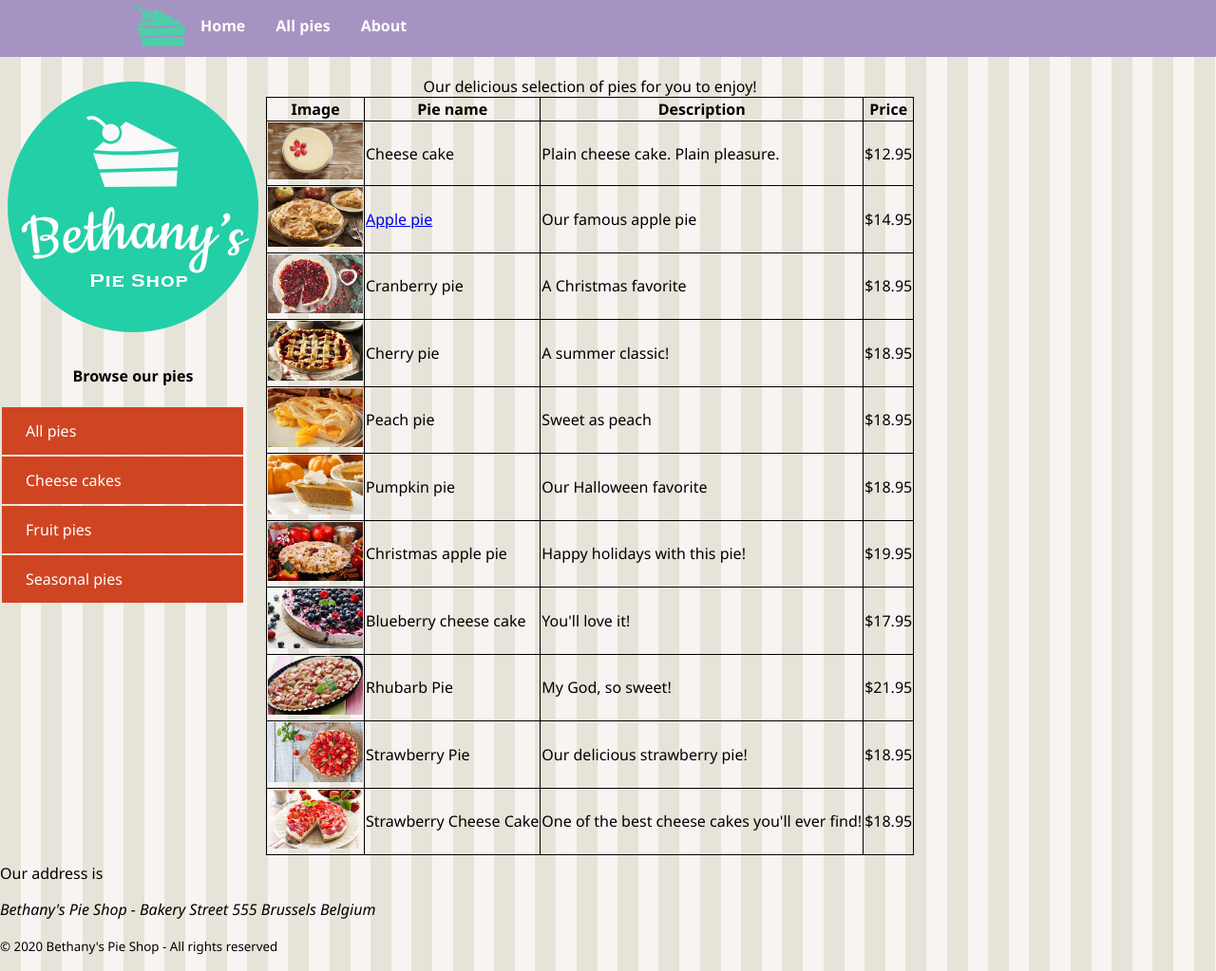
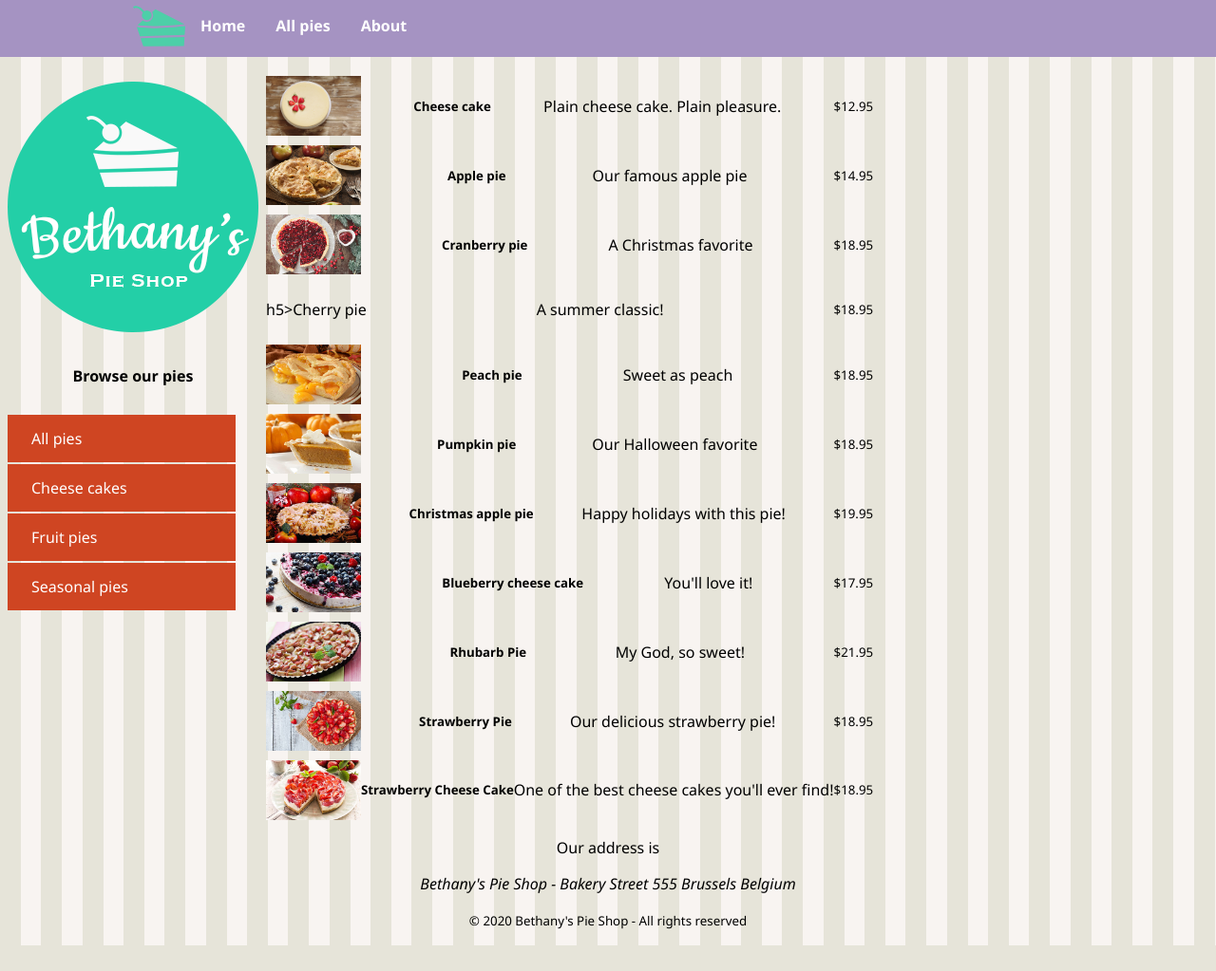
Before and after one commit to yildiztugba/Responsive-Pages-with-FlexBox, a plain HTML site: page pages/pieoverview.html in a window 1280 px wide. Shown: the whole page at 95% size. After the commit the page ends 996 px from the top, so only its background shows below. Drawn offline with Linux system fonts and the light colour scheme.

Commit message:
alignment,wrapping

```diff
--- a/css/styles.css
+++ b/css/styles.css
@@ -45,6 +45,7 @@ nav>ul>li a {
 .mainContent ul{
     padding-inline-start: 2px;
     margin-right: 1.5rem;
+    padding: .5rem;
 }
 
 .mainContent ul>a>li{
@@ -92,10 +93,28 @@ nav>ul>li a {
     margin: 5px 10px;
 }
 
+.main{
+    display: flex;
+    flex-direction: column;
+}
+.pieRow{
+    display: flex;
+    flex-direction: row;
+    margin-bottom: 10px;
+    justify-content: space-between;
+    flex-wrap: wrap;
+    align-items: center;
+}
+.leftMenu{
+    display: flex;
+    flex-direction: column;
+    align-items: center;
+}
 /*Footer*/
 footer {
    display: flex;
    flex-direction: column;
+   align-items: center;
 }
 footer > p, footer > address{
     margin: 0.5rem 0;
--- a/pages/pieoverview.html
+++ b/pages/pieoverview.html
@@ -37,88 +37,70 @@
             </ul>
         </aside>
         <main class="main">
-            <table border="1"
-                style="width:100%;border: 1px solid black;border-collapse: collapse; padding: 20px;border-spacing: 5px;">
-                <caption>
-                    Our delicious selection of pies for you to enjoy!
-                </caption>
-                <thead>
-                    <tr>
-                        <th>Image</th>
-                        <th>Pie name</th>
-                        <th>Description</th>
-                        <th>Price</th>
-                    </tr>
-                </thead>
-                <tbody>
-                    <tr>
-                        <td><img src="../images/products/cheesecakesmall.jpg" width="100"></td>
-                        <td>Cheese cake</td>
-                        <td>Plain cheese cake. Plain pleasure.</td>
-                        <td>$12.95</td>
-                    </tr>
-                    <tr>
-                        <td><img src="../images/products/applepiesmall.jpg" width="100"></td>
-                        <td><a href="applepie.html">Apple pie</a></td>
-                        <td>Our famous apple pie</td>
-                        <td>$14.95</td>
-                    </tr>
-                    <tr>
-                        <td><img src="../images/products/cranberrypiesmall.jpg" width="100"></td>
-                        <td>Cranberry pie</td>
-                        <td>A Christmas favorite</td>
-                        <td>$18.95</td>
-                    </tr>
-                    <tr>
-                        <td><img src="../images/products/cherrypiesmall.jpg" width="100"></td>
-                        <td>Cherry pie</td>
-                        <td>A summer classic!</td>
-                        <td>$18.95</td>
-                    </tr>
-                    <tr>
-                        <td><img src="../images/products/peachpiesmall.jpg" width="100"></td>
-                        <td>Peach pie</td>
-                        <td>Sweet as peach</td>
-                        <td>$18.95</td>
-                    </tr>
-                    <tr>
-                        <td><img src="../images/products/pumpkinpiesmall.jpg" width="100"></td>
-                        <td>Pumpkin pie</td>
-                        <td>Our Halloween favorite</td>
-                        <td>$18.95</td>
-                    </tr>
-                    <tr>
-                        <td><img src="../images/products/christmasapplepiesmall.jpg" width="100"></td>
-                        <td>Christmas apple pie</td>
-                        <td>Happy holidays with this pie!</td>
-                        <td>$19.95</td>
-                    </tr>
-                    <tr>
-                        <td><img src="../images/products/blueberrycheesecakesmall.jpg" width="100"></td>
-                        <td>Blueberry cheese cake</td>
-                        <td>You'll love it!</td>
-                        <td>$17.95</td>
-                    </tr>
-                    <tr>
-                        <td><img src="../images/products/rhubarbpiesmall.jpg" width="100"></td>
-                        <td>Rhubarb Pie</td>
-                        <td>My God, so sweet!</td>
-                        <td>$21.95</td>
-                    </tr>
-                    <tr>
-                        <td><img src="../images/products/strawberrypiesmall.jpg" width="100"></td>
-                        <td>Strawberry Pie</td>
-                        <td>Our delicious strawberry pie!</td>
-                        <td>$18.95</td>
-                    </tr>
-                    <tr>
-                        <td><img src="../images/products/strawberrycheesecakesmall.jpg" width="100"></td>
-                        <td>Strawberry Cheese Cake</td>
-                        <td>One of the best cheese cakes you'll ever find!</td>
-                        <td>$18.95</td>
-                    </tr>
-                </tbody>
-            </table>
+           <div class="pieRow">
+            <img src="../images/products/cheesecakesmall.jpg" width="100" height="63">
+            <h5>Cheese cake</h5>
+            <p>Plain cheese cake. Plain pleasure.</p>
+            <small>$12.95</small>
+           </div>
+           <div class="pieRow"><img src="../images/products/applepiesmall.jpg" width="100" height="63">
+            <h5>Apple pie</h5>
+            <p>Our famous apple pie</p>
+            <small>$14.95</small>
+        </div>
+           <div class="pieRow">
+            <img src="../images/products/cranberrypiesmall.jpg" width="100" height="63">
+            <h5>Cranberry pie</h5>
+            <p>A Christmas favorite</p>
+            <small>$18.95</small>
+           </div>
+           <div class="pieRow">
+            h5>Cherry pie</h5>
+            <p>A summer classic!</p>
+            <small>$18.95</small>
+           </div>
+           <div class="pieRow">
+            <img src="../images/products/peachpiesmall.jpg" width="100" height="63">
+            <h5>Peach pie</h5>
+            <p>Sweet as peach</p>
+            <small>$18.95</small>
+           </div>
+           <div class="pieRow">
+            <img src="../images/products/pumpkinpiesmall.jpg" width="100" height="63">
+            <h5>Pumpkin pie</h5>
+            <p>Our Halloween favorite</p>
+            <small>$18.95</small>
+           </div>
+           <div class="pieRow">
+            <img src="../images/products/christmasapplepiesmall.jpg" width="100" height="63">
+            <h5>Christmas apple pie</h5>
+            <p>Happy holidays with this pie!</p>
+            <small>$19.95</small>
+           </div>
+           <div class="pieRow">
+            <img src="../images/products/blueberrycheesecakesmall.jpg" width="100" height="63">
+            <h5>Blueberry cheese cake</h5>
+            <p>You'll love it!</p>
+            <small>$17.95</small>
+           </div>
+           <div class="pieRow">
+            <img src="../images/products/rhubarbpiesmall.jpg" width="100" height="63">
+            <h5>Rhubarb Pie</h5>
+            <p>My God, so sweet!</p>
+            <small>$21.95</small>
+           </div>
+           <div class="pieRow">
+            <img src="../images/products/strawberrypiesmall.jpg" width="100" height="63">
+            <h5>Strawberry Pie</h5>
+            <p>Our delicious strawberry pie!</p>
+            <small>$18.95</small>
+           </div>
+           <div class="pieRow">
+            <img src="../images/products/strawberrycheesecakesmall.jpg" width="100">
+            <h5>Strawberry Cheese Cake</h5>
+            <p>One of the best cheese cakes you'll ever find!</p>
+            <small>$18.95</small>
+           </div>
         </main>
 
     </div>
```
